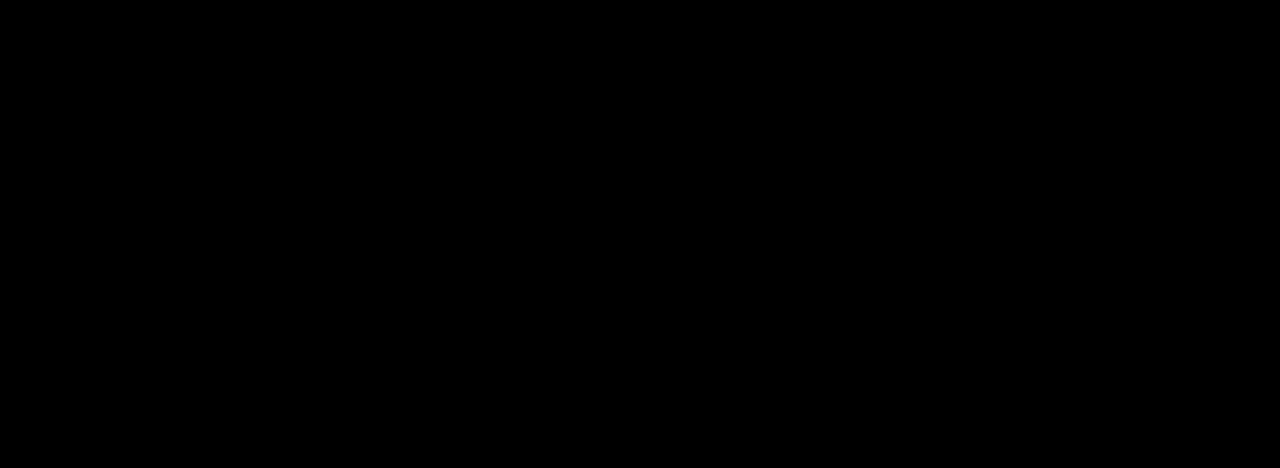
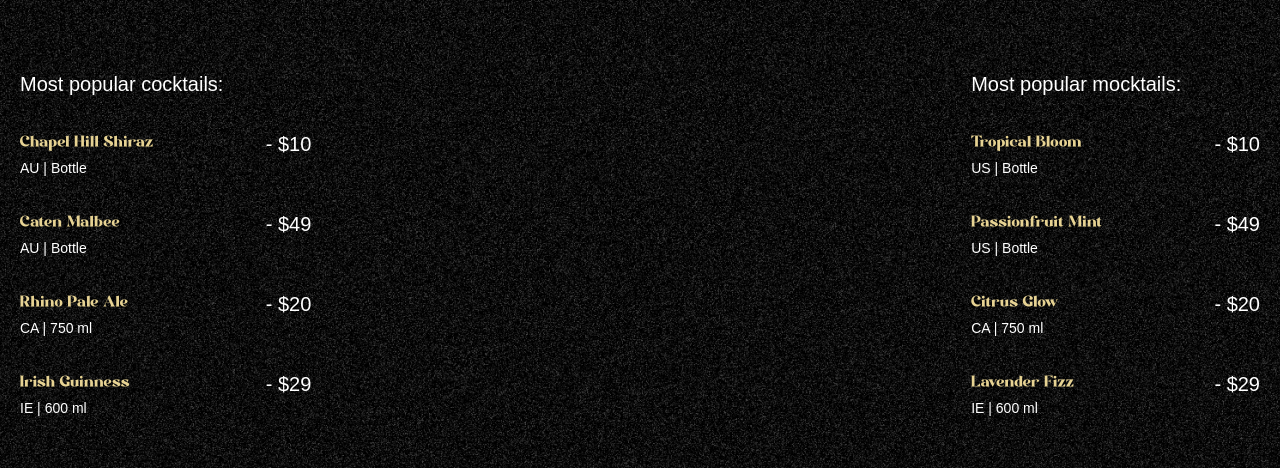
Before and after one commit to KAIJIN2525/cocktail-website, a React (Vite) app: page / in a window 1280 px wide. Shown: the part 890-1358 px from the top of the page. Built offline with nearby package versions, Linux system fonts and the light colour scheme; a web font is replaced by a local one.

Commit message:
Implement Cocktails Section

```diff
--- a/constants/index.js
+++ b/constants/index.js
@@ -21,13 +21,13 @@ const cocktailLists = [
     {
         name: "Chapel Hill Shiraz",
         country: "AU",
-        detail: "Battle",
+        detail: "Bottle",
         price: "$10",
     },
     {
         name: "Caten Malbee",
         country: "AU",
-        detail: "Battle",
+        detail: "Bottle",
         price: "$49",
     },
     {
@@ -48,13 +48,13 @@ const mockTailLists = [
     {
         name: "Tropical Bloom",
         country: "US",
-        detail: "Battle",
+        detail: "Bottle",
         price: "$10",
     },
     {
         name: "Passionfruit Mint",
         country: "US",
-        detail: "Battle",
+        detail: "Bottle",
         price: "$49",
     },
     {
--- a/src/App.jsx
+++ b/src/App.jsx
@@ -3,12 +3,14 @@ import gsap from "gsap";
 
 import Navbar from "./components/Navbar.jsx";
 import Hero from "./components/Hero.jsx";
+import Cocktails from "./components/Cocktails.jsx";
 gsap.registerPlugin( ScrollTrigger, SplitText);
 const App = () => {
     return (
         <main>
             <Navbar />
             <Hero />
+            <Cocktails />
         </main>
     );
 };
--- /dev/null
+++ b/src/components/Cocktails.jsx
@@ -0,0 +1,67 @@
+import {useGSAP} from "@gsap/react";
+import gsap from "gsap";
+import {cocktailLists, mockTailLists} from "../../constants/index.js";
+
+const Cocktails = () => {
+    useGSAP(() => {
+        const parallaxTimeline = gsap.timeline({
+            scrollTrigger: {
+                trigger: '#cocktails',
+                start: 'top 30%',
+                end: 'bottom 80%',
+                scrub: true,
+            }
+        })
+
+        parallaxTimeline.from('#c-left-leaf', {
+            x: -100, y: 100
+        })
+            .from('#c-right-leaf', {
+                x: 100, y: 100
+            }, )
+    },[])
+
+
+    return (
+        <section id="cocktails" className="noisy" >
+            <img src="/images/cocktail-left-leaf.png" alt="l-leaf" id="c-left-leaf" />
+            <img src="/images/cocktail-right-leaf.png" alt="r-leaf" id="c-right-leaf" />
+
+            <div className="list">
+                <div className="popular">
+                    <h2>Most popular cocktails:</h2>
+
+                    <ul>
+                        {cocktailLists.map(({name, country, detail, price}) => (
+                            <li key={name}>
+                                <div className="md:me-28">
+                                    <h3>{name}</h3>
+                                    <p>{country} | {detail}</p>
+                                </div>
+                                <span>- {price}</span>
+                            </li>
+                        ))}
+                    </ul>
+                </div>
+
+                <div className="loved">
+                    <h2>Most popular mocktails:</h2>
+
+                    <ul>
+                        {mockTailLists.map(({name, country, detail, price}) => (
+                            <li key={name}>
+                                <div className="me-28">
+                                    <h3>{name}</h3>
+                                    <p>{country} | {detail}</p>
+                                </div>
+                                <span>- {price}</span>
+                            </li>
+                        ))}
+                    </ul>
+                </div>
+            </div>
+        </section>
+    );
+};
+
+export default Cocktails;
--- a/src/components/Hero.jsx
+++ b/src/components/Hero.jsx
@@ -65,7 +65,7 @@ const Hero = () => {
     return (
         <>
             <section id="hero" className="noisy">
-                <h1 className='title'>NEGRONI</h1>
+                <h1 className='title'>DAIQUIRI</h1>
                 <img src="/images/hero-left-leaf.png" alt="left leaf" className="left-leaf" />
                 <img src="/images/hero-right-leaf.png" alt="right leaf" className="right-leaf" />
 
```
